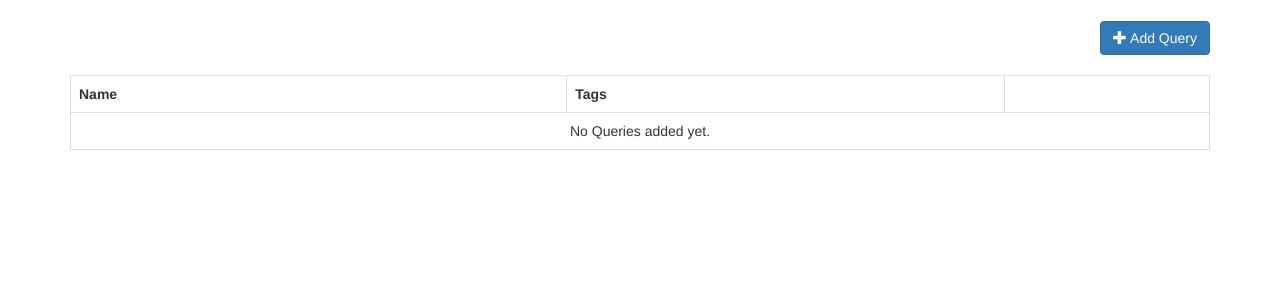
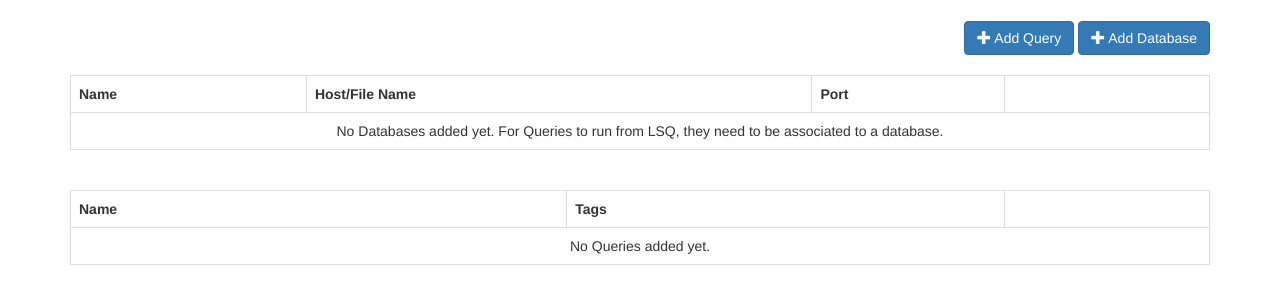
Before and after one commit to LogicSoftInd/LSQ, a Flask app: template templates/index.html in a window 1280 px wide. Shown: the part 51-355 px from the top of the page. Run offline with Flask 2, Linux system fonts and the light colour scheme; the template is opened without the code that fills it, so the values that code supplies are empty; some libraries are stand-ins or nearby versions.

Commit message:
Database basics added(except delete). Filler for run_query added, but not yet functional.

```diff
--- a/app.py
+++ b/app.py
@@ -9,18 +9,19 @@ app.secret_key = config.flask_secret_key
 @app.route("/")
 def index():
     queries = db.get_queries()
-    return render_template("index.html", queries=queries)
+    databases = db.get_databases()
+    return render_template("index.html", queries=queries, databases=databases)
 
 @app.route("/query/", methods=["POST"])
 def query_add():
     try:
-        title = request.form["title"].strip()
-        sql = request.form["sql"].strip()
-        tags = request.form["tags"].strip()
-        desc = request.form["desc"].strip()
-        who = request.form["who"].strip()
+        title = request.form.get("title").strip()
+        sql = request.form.get("sql").strip()
+        tags = request.form.get("tags").strip()
+        desc = request.form.get("desc").strip()
+        who = request.form.get("who").strip()
 
-        if len(title) == 0 or len(sql) == 0:
+        if not title or not sql == 0:
             flash("Title and Sql are required fields", "error")
             return redirect(url_for("index"))
 
@@ -75,5 +76,80 @@ def query_delete(id):
         flash("Delete Successful", "success")
         return redirect(url_for("index"))
 
+@app.route("/query/<id>/run/<database_id>", methods=["GET", "POST"])
+def query_run(id, database_id):
+    """ Run a query against a specific database instance """
+    if config.enable_run_query:
+        database = db.get_database_details(database_id)
+        query = db.get_query_details(id)
+        query_results = 'wut wut'
+    else:
+        database = None
+        query = None
+        query_results = None
+    return render_template("run_query.html", query=query, database=database, query_results=query_results)
+
+@app.route("/database/", methods=["POST"])
+def database_add():
+    try:
+        name = request.form.get("name").strip()
+        hostname = request.form.get("hostname").strip()
+        port = request.form.get("port").strip()
+        desc = request.form.get("desc").strip()
+
+        if not name or not hostname:
+            flash("Name and Host/File Name are required fields", "error")
+            return redirect(url_for("index"))
+
+        db.insert_database(name, hostname, port, desc)
+        flash("Database Added!", "success")
+        return redirect(url_for("index"))
+
+    except Exception as e:
+        app.logger.error("Fatal error", exc_info=True)
+        flash("Fatal error. Contact Administrator", "error")
+        return redirect(url_for("index"))
+
+@app.route("/database/<id>/edit/", methods=["GET", "POST"])
+def database_edit(id):
+    if request.method == "GET":
+        database = db.get_database_details(id)
+        return render_template("edit_database.html", database=database)
+    elif request.method == "POST":
+        try:
+            id = request.form["id"].strip()
+            name = request.form.get("name", "").strip()
+            hostname = request.form.get("hostname", "").strip()
+            port = request.form.get("port", "").strip()
+            desc = request.form.get("desc", "").strip()
+
+            if not name or not hostname:
+                flash("Name and Host/File Name are required fields", "error")
+                return redirect(url_for("database_edit", id=id))
+
+            db.update_database(id, name, hostname, port, desc)
+            flash("Database Modified!", "success")
+            return redirect(url_for("database_view", id=id))
+
+        except Exception as e:
+            app.logger.error("Fatal error", exc_info=True)
+            flash("Fatal error. Contact Administrator", "error")
+            return redirect(url_for("index"))
+
+@app.route("/database/<id>/", methods=["GET", "DELETE"])
+def database_view(id):
+    database = db.get_database_details(id)
+    return render_template("view_database.html", database=database)
+
+@app.route("/database/<id>/delete/", methods=["GET", "POST"])
+def database_delete(id):
+    if request.method == "GET":
+        database = db.get_database_details(id)
+        return render_template("delete_database.html", query=query)
+    elif request.method == "POST":
+        db.delete_database(id)
+        flash("Delete Successful", "success")
+        return redirect(url_for("index"))
+
 if __name__ == "__main__":
     app.run(debug=config.flask_debug, port=config.flask_port, host=config.flask_bind_address)
--- a/templates/index.html
+++ b/templates/index.html
@@ -26,10 +26,44 @@
     <div class="col-md-12">
       <div class="pull-right">
         <a class="btn btn-primary" data-toggle="modal" href="#add-query"><span class="glyphicon glyphicon-plus" aria-hidden="true"></span> Add Query</a>
+        <a class="btn btn-primary" data-toggle="modal" href="#add-database"><span class="glyphicon glyphicon-plus" aria-hidden="true"></span> Add Database</a>
       </div>
     </div>
   </div>
   <br/>
+
+  <div class="row">
+    <div class="col-md-12">
+      <table class="table table-hover table-bordered">
+        <tr>
+          <th>Name</th>
+          <th>Host/File Name</th>
+          <th>Port</th>
+          <th style="width:18%"></th>
+        </tr>
+        {% if databases|length > 0 %}
+          {% for database in databases %}
+            <tr>
+              <td>{{database.name}}</td>
+              <td>{{database.hostname}}</td>
+              <td>{{database.port}}</td>
+              <td>
+                <a href="{{ url_for("database_view", id=database._id) }}" class="btn btn-success btn-xs"><span class="glyphicon glyphicon-eye-open"></span> View</a>
+                <a href="{{ url_for("database_edit", id=database._id) }}" class="btn btn-info btn-xs"><span class="glyphicon glyphicon-pencil"></span> Edit</a>
+                <a href="{{ url_for("database_delete", id=database._id) }}" class="btn btn-danger btn-xs"><span class="glyphicon glyphicon-remove"></span> Delete</a>
+              </td>
+            </tr>
+          {% endfor %}
+        {% else %}
+          <tr>
+            <td class="text-center" colspan=4>No Databases added yet. For Queries to run from LSQ, they need to be associated to a database.</td>
+          </tr>
+        {% endif %}
+      </table>
+    </div>
+  </div>
+  <br />
+
   <div class="row">
     <div class="col-md-12">
       <table class="table table-hover table-bordered">
@@ -47,8 +81,19 @@
                 <span class="label label-default">{{tag}}</span>
               {% endfor %}
               </td>
-              <td>
+              <td class="col-md-3 btn-group" role="group">
                 <a href="{{ url_for("query_view", id=query._id) }}" class="btn btn-success btn-xs"><span class="glyphicon glyphicon-eye-open"></span> View</a>
+                <div class="btn-group" role="group">
+                  <button type="button" class="btn btn-success dropdown-toggle btn-xs" data-toggle="dropdown" aria-haspopup="true" aria-expanded="false">
+                    Run On...
+                    <span class="caret"></span>
+                  </button>
+                  <ul class="dropdown-menu">
+                  {% for database in databases %}
+                    <li><a href="{{ url_for("query_run", id=query._id, database_id=database._id ) }}">{{ database.hostname }}:{{ database.port }}/{{ database.name }}</a></li>
+                  {% endfor %}
+                  </ul>
+                </div>
                 <a href="{{ url_for("query_edit", id=query._id) }}" class="btn btn-info btn-xs"><span class="glyphicon glyphicon-pencil"></span> Edit</a>
                 <a href="{{ url_for("query_delete", id=query._id) }}" class="btn btn-danger btn-xs"><span class="glyphicon glyphicon-remove"></span> Delete</a>
               </td>
@@ -111,10 +156,62 @@
     </div>
   </div>
 
+  <div class="modal fade" id="add-database" tabindex="-1" role="dialog" aria-labelledby="addDatabase" aria-hidden="true">
+    <div class="modal-dialog modal-lg">
+      <div class="modal-content">
+        <div class="modal-header">
+          <button type="button" class="close" data-dismiss="modal" aria-label="Close"><span aria-hidden="true">&times;</span></button>
+          <h4 class="modal-title" id="addDatabaseLabel">Add Database</h4>
+        </div>
+        <div class="modal-body">
+          <form method="POST" action="{{ url_for("database_add") }}">
+
+            <div class="row">
+              <div class="col-md-12">
+                <input id="add-database-name" name="name" class="form-control" placeholder="Name" type="text">
+              </div>
+            </div>
+            <br/>
+
+            <div class="row">
+              <div class="col-md-12">
+                <input id="add-database-hostname" name="hostname" class="form-control" placeholder="Host/File Name" type="text">
+              </div>
+            </div>
+            <br/>
+
+            <div class="row">
+              <div class="col-md-12">
+                <input id="add-database-port" name="port" class="form-control" placeholder="Port" type="text">
+              </div>
+            </div>
+            <br/>
+
+            <div class="row">
+              <div class="col-md-12">
+                <textarea name="desc" placeholder="Description" id="" class="form-control" name="" cols="30" rows="3"></textarea>
+              </div>
+            </div>
+            <br/>
+
+            <div class="row">
+              <div class="col-md-1">
+                <button class="btn btn-success" type="submit">Add</button>
+              </div>
+            </div>
+          </form>
+        </div>
+      </div>
+    </div>
+  </div>
+
   <script>
     $('#add-query').on('shown.bs.modal', function () {
       $('#add-query-title').focus()
     })
+    $('#add-database').on('shown.bs.modal', function () {
+      $('#add-database-title').focus()
+    })
   </script>
 
 {% endblock %}
```
Also changed, not shown: db.py (+30 -1 lines), templates/edit_database.html (added, +59 -0 lines), templates/run_query.html (added, +46 -0 lines), templates/view_database.html (added, +42 -0 lines).
